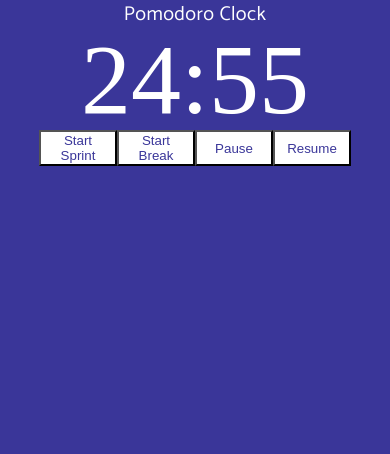
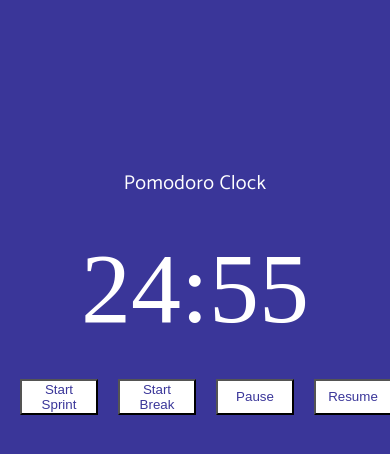
Before and after one commit to BloomTech-Labs/refresh-fe, a React (Create React App) app: page / in a window 390 px wide. Shown: the top 454 px of the page. Built offline with nearby package versions, Linux system fonts and the light colour scheme.

Commit message:
Styles are all good minus a little issue on mobile that shouldn't be hard to fix (last button is too far to the right and adding margin-right that matches margin-left for all buttons did not make a difference). Just a ticking clock for now. Gonna call the closing circle 'stretch.'

```diff
--- a/src/components/Timer.js
+++ b/src/components/Timer.js
@@ -42,7 +42,8 @@ function Timer ({ expiryTimestamp }) {
           restart(t)
         }}>Start Break</button>
         <button onClick={pause}>Pause</button>
-        <button onClick={resume}>Resume</button>
+        <button className="last" onClick={resume}>Resume</button>
+        {/* Last button needs a mobile rule but not sure what -- looks wrong when I inspect in small screen format */}
       </div>
     </div>
   );
--- a/src/components/timer-styles.css
+++ b/src/components/timer-styles.css
@@ -7,6 +7,8 @@ div {
 }
 
 h1 {
+    margin-top: 20vh;
+    margin-bottom: 40px;
     font-family: Catamaran;
     font-size: 18px;
     line-height: 30px;
@@ -27,6 +29,7 @@ h1 {
 }
 
 .buttons {
+    margin-top: 40px;
     display: flex;
     justify-content: center;
 }
@@ -35,4 +38,5 @@ button {
     width: 20vw;
     color: #3A3699;
     background: white;
+    margin-left: 20px;
 }
```
